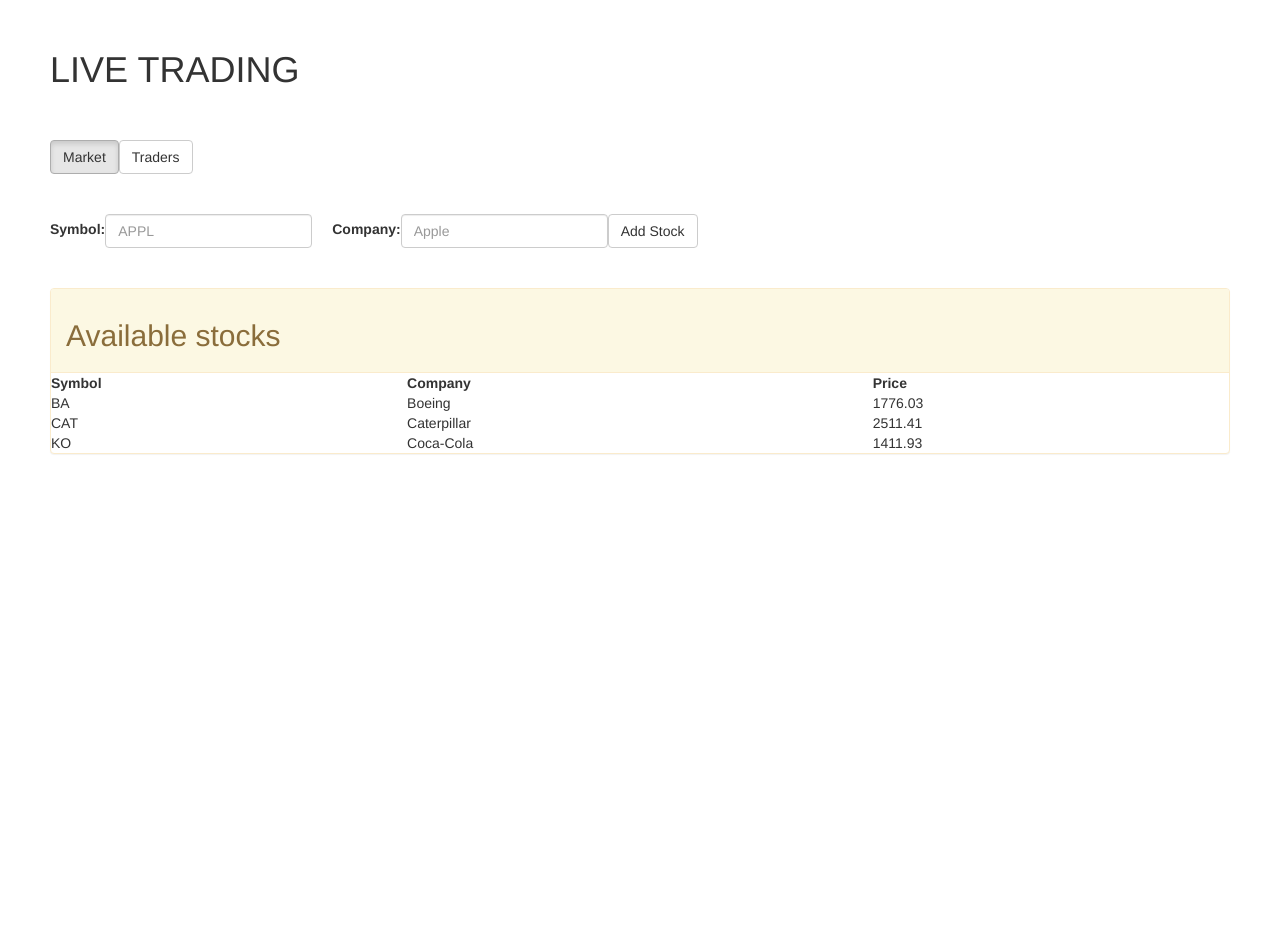
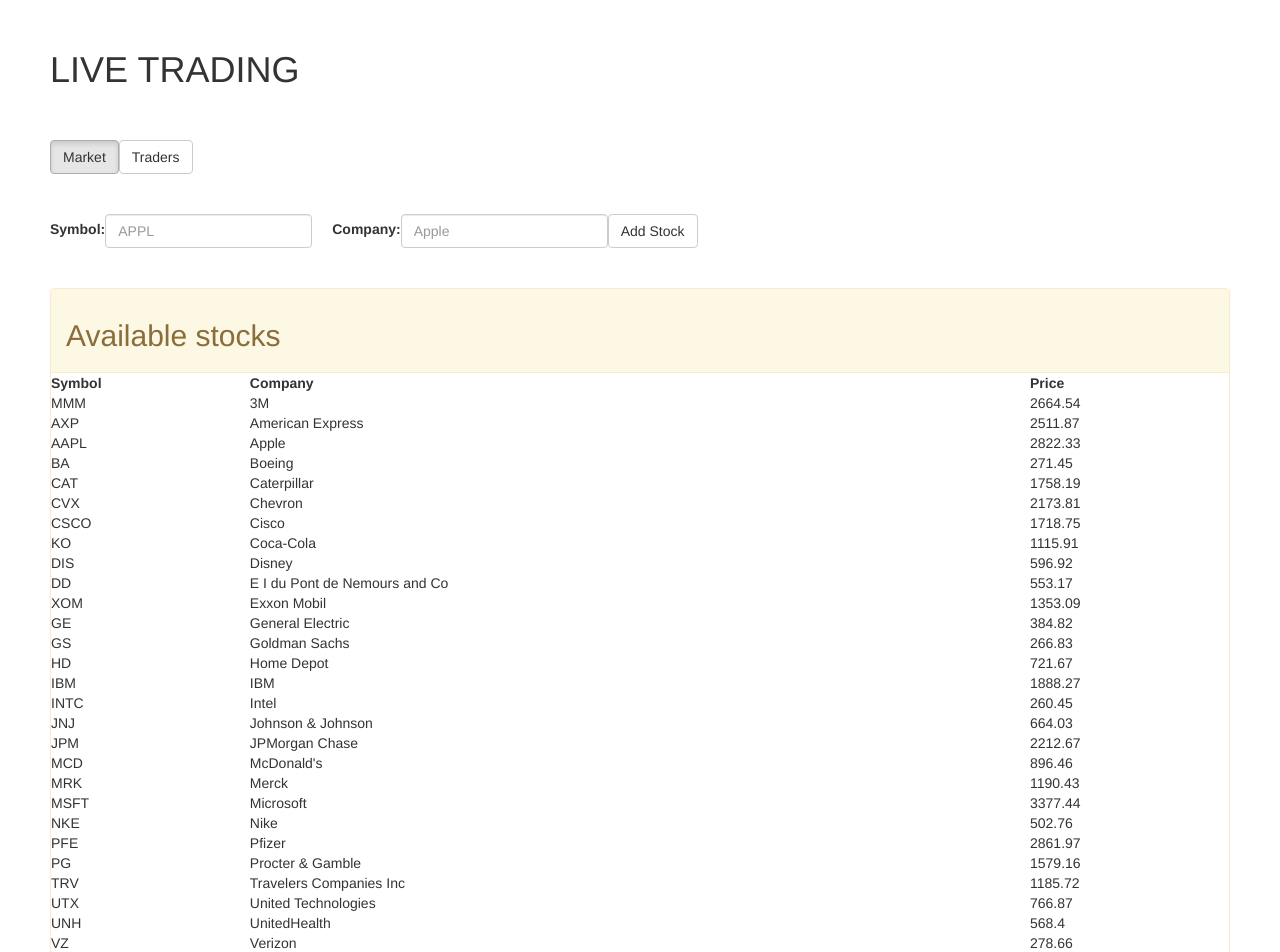
Before and after one commit to Ochkalov/trading-app-day6, an Angular app: page /market in a window 1280 px wide. Shown: the top 952 px of the page. Before the commit the page ends 800 px from the top, so only its background shows below. Built offline with nearby package versions, Linux system fonts and the light colour scheme.

Commit message:
day4-v7-HttpClient

```diff
--- a/src/app/app.module.ts
+++ b/src/app/app.module.ts
@@ -7,6 +7,7 @@
 import {RoutingModule} from "./routing/routing.module";
 import {TradersService} from "./traders/traders.service";
 import {MarketServiceImpl} from "./market/market.service";
+import {HttpClientModule} from "@angular/common/http";
 
 @NgModule({
   declarations: [
@@ -16,7 +17,8 @@
   ],
   imports: [
     BrowserModule,
-    RoutingModule
+    RoutingModule,
+    HttpClientModule
   ],
   providers: [TradersService, MarketServiceImpl],
   bootstrap: [AppComponent]
--- a/src/app/market/market.service.ts
+++ b/src/app/market/market.service.ts
@@ -1,5 +1,7 @@
 import { Injectable } from '@angular/core';
 import {Stock} from "../domain/Stock";
+import {HttpClient} from "@angular/common/http";
+import {Observable} from "rxjs/Observable";
 
 @Injectable()
 export class MarketServiceImpl implements MarketService {
@@ -8,17 +10,28 @@
 
   counter: number;
 
-  constructor() { this.stocks = this.getMockStocks(); }
+  constructor(private httpClient: HttpClient)
+  {
+    this.stocks = [];
 
-  private getMockStocks(): Stock[]
+    this.getStockData().subscribe(
+      data =>
+      {
+        for (let md of data)
+        {
+          this.stocks.push(new Stock(md.symbol, md.company, this));
+        }
+      },
+      error =>
+      {
+        console.log('Cannot get market data from the server!!!');
+      }
+    );
+  }
+
+  private getStockData(): Observable<MarketData[]>
   {
-    let stocks: Stock[] = [];
-
-    stocks.push(new Stock('BA', 'Boeing', this));
-    stocks.push(new Stock('CAT', 'Caterpillar', this));
-    stocks.push(new Stock('KO', 'Coca-Cola', this));
-
-    return stocks;
+    return this.httpClient.get<MarketData[]>('assets/market-data.json');
   }
 
   getStocks(): Stock[]
@@ -62,3 +75,9 @@
   getStocks(): Stock[];
   addStock(symbol: string, company: string);
 }
+
+interface MarketData
+{
+  symbol: string,
+  company: string
+}
--- /dev/null
+++ b/src/assets/market-data.json
@@ -0,0 +1,122 @@
+[
+  {
+    "symbol": "MMM",
+    "company": "3M"
+  },
+  {
+    "symbol": "AXP",
+    "company": "American Express"
+  },
+  {
+    "symbol": "AAPL",
+    "company": "Apple"
+  },
+  {
+    "symbol": "BA",
+    "company": "Boeing"
+  },
+  {
+    "symbol": "CAT",
+    "company": "Caterpillar"
+  },
+  {
+    "symbol": "CVX",
+    "company": "Chevron"
+  },
+  {
+    "symbol": "CSCO",
+    "company": "Cisco"
+  },
+  {
+    "symbol": "KO",
+    "company": "Coca-Cola"
+  },
+  {
+    "symbol": "DIS",
+    "company": "Disney"
+  },
+  {
+    "symbol": "DD",
+    "company": "E I du Pont de Nemours and Co"
+  },
+  {
+    "symbol": "XOM",
+    "company": "Exxon Mobil"
+  },
+  {
+    "symbol": "GE",
+    "company": "General Electric"
+  },
+  {
+    "symbol": "GS",
+    "company": "Goldman Sachs"
+  },
+  {
+    "symbol": "HD",
+    "company": "Home Depot"
+  },
+  {
+    "symbol": "IBM",
+    "company": "IBM"
+  },
+  {
+    "symbol": "INTC",
+    "company": "Intel"
+  },
+  {
+    "symbol": "JNJ",
+    "company": "Johnson & Johnson"
+  },
+  {
+    "symbol": "JPM",
+    "company": "JPMorgan Chase"
+  },
+  {
+    "symbol": "MCD",
+    "company": "McDonald's"
+  },
+  {
+    "symbol": "MRK",
+    "company": "Merck"
+  },
+  {
+    "symbol": "MSFT",
+    "company": "Microsoft"
+  },
+  {
+    "symbol": "NKE",
+    "company": "Nike"
+  },
+  {
+    "symbol": "PFE",
+    "company": "Pfizer"
+  },
+  {
+    "symbol": "PG",
+    "company": "Procter & Gamble"
+  },
+  {
+    "symbol": "TRV",
+    "company": "Travelers Companies Inc"
+  },
+  {
+    "symbol": "UTX",
+    "company": "United Technologies"
+  },
+  {
+    "symbol": "UNH",
+    "company": "UnitedHealth"
+  },
+  {
+    "symbol": "VZ",
+    "company": "Verizon"
+  },
+  {
+    "symbol": "V",
+    "company": "Visa"
+  },
+  {
+    "symbol": "WMT",
+    "company": "Wal-Mart"
+  }
+]
```
